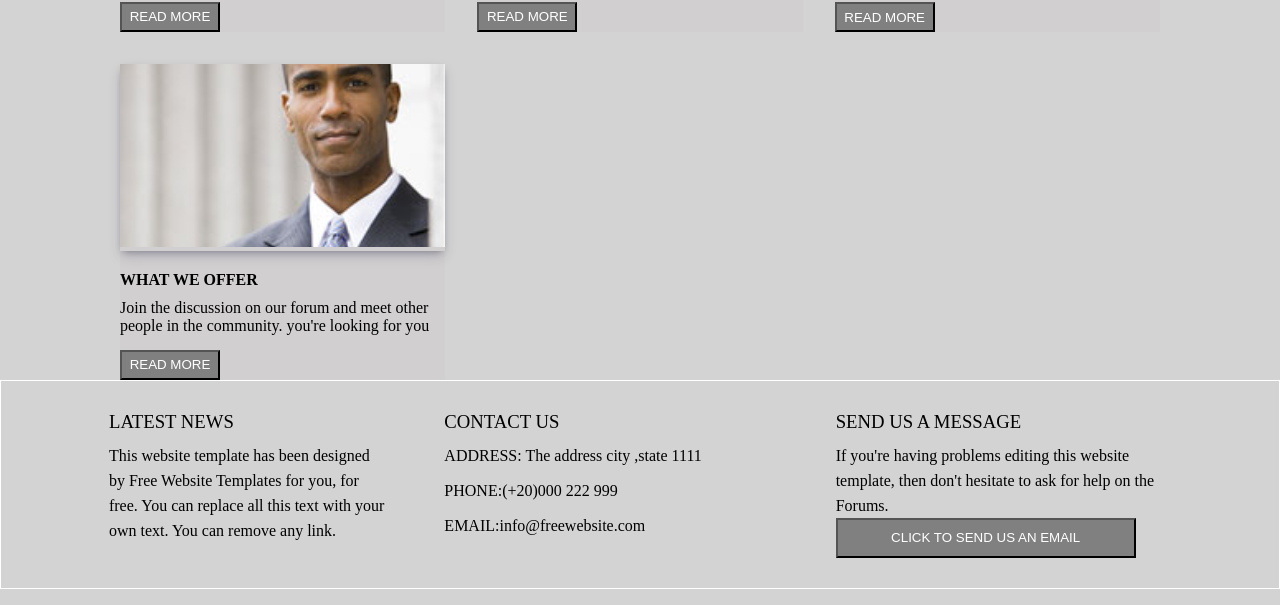
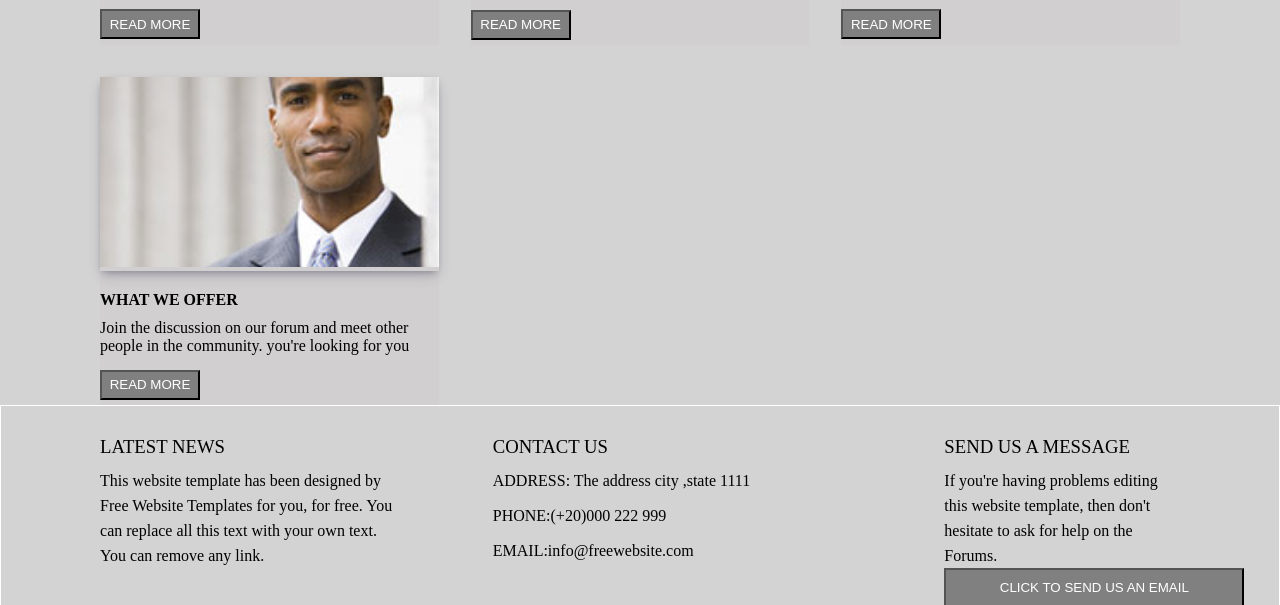
Before and after one commit to Jshyamsundar/law1, a plain HTML site: page index.html in a window 1280 px wide. Shown: the part 1226-1831 px from the top of the page. Drawn offline with Linux system fonts and the light colour scheme.

Commit message:
Update style.css

```diff
--- a/style.css
+++ b/style.css
@@ -111,7 +111,7 @@ body{
     display: grid;
     grid-template-columns: repeat(auto-fit ,minmax(250px ,1fr));
     width: 100%;
-    padding: 0 120px;
+    padding: 0 100px;
     gap: 2rem;
 
 }
@@ -146,7 +146,8 @@ body{
     height: 30px;
     width: 100px;
     margin-top: 5px;
-    padding: 0 5px;
+    margin-bottom: 5px;
+    padding: 0px 5px;
     background-color: gray;
 
 }
@@ -161,7 +162,7 @@ body{
 }
 .foot{
     display: flex;
-    padding: 30px 80px;
+    padding: 30px 50px;
     background-color: lightgray;
     border: 1px solid white;
     width: 100%;
@@ -184,13 +185,13 @@ body{
     width: 30%;
 }
 .message{
-    width: 30%;
+    width: 20%;
 
 }
 .message button{
     height: 40px;
     width: 300px;
-    padding: 10px;
+    padding: 10px 0px;
     background-color: gray;
 }
 .message button a{
```
